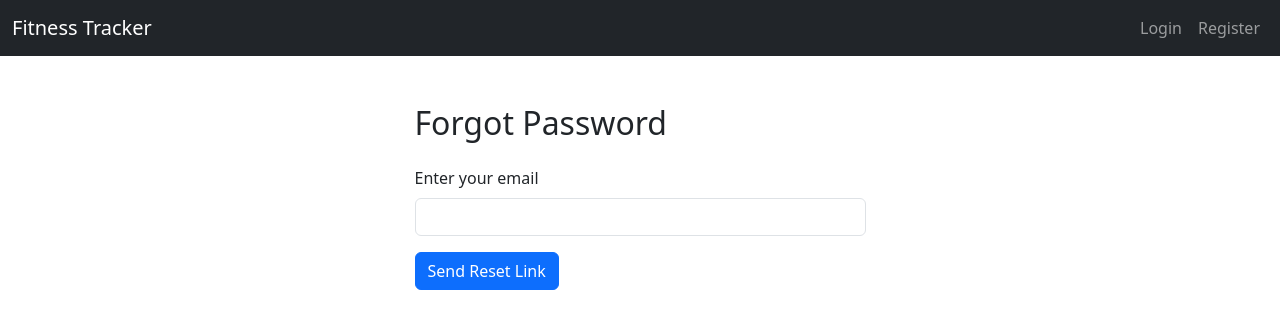
After one commit to ShianLiChen/LT-Fitness-Application, a Flask app: page /auth/forgot-password in a window 1280 px wide. The commit adds this page. Shown: the top 329 px of the page. Run offline with Flask 3, Linux system fonts and the light colour scheme.

Commit message:
Add forgot password functionality with email sending

```diff
--- a/requirements.txt
+++ b/requirements.txt
@@ -25,6 +25,8 @@ Flask==3.1.2
 Flask-Bcrypt==1.0.1
 flask-cors==6.0.1
 Flask-JWT-Extended==4.7.1
+Flask-Mail==0.10.0
+Flask-Mailman==1.1.1
 Flask-Migrate==4.1.0
 Flask-PyMongo==3.0.1
 Flask-SQLAlchemy==3.1.1
--- a/src/app.py
+++ b/src/app.py
@@ -9,6 +9,9 @@ from routes.user_routes import user_bp
 from routes.workout_routes import workout_bp
 from routes.recipe_routes import recipe_bp
 from routes.stats_routes import stats_bp
+
+from flask_mail import Mail
+from itsdangerous import URLSafeTimedSerializer
 
 # Flask-JWT-Extended
 from flask_jwt_extended import JWTManager
@@ -51,6 +54,13 @@ def create_app():
     def handle_invalid_token(err):
         return render_template("error.html", message="Invalid token. Please log in again."), 401
 
+    # Initialize Flask-Mail
+    mail = Mail(app)
+    app.mail = mail
+
+    # Token serializer
+    app.serializer = URLSafeTimedSerializer(app.config["SECRET_KEY"])
+
     return app
 
 app = create_app()
--- a/src/auth/auth_routes.py
+++ b/src/auth/auth_routes.py
@@ -1,11 +1,16 @@
 # auth/auth_routes.py
-from flask import Blueprint, request, jsonify, make_response
+from flask import Blueprint, request, jsonify, make_response, render_template
 from database import db
 from models.user import User
 from utils.password_utils import hash_password, verify_password
 from schemas.user_schema import UserSchema
 from marshmallow import ValidationError
 from auth.jwt_handler import csrf_protect
+import uuid
+from datetime import datetime, timedelta
+from flask import current_app
+from flask_mail import Message
+from models.password_reset_token import PasswordResetToken
 
 # Flask-JWT-Extended
 from flask_jwt_extended import (
@@ -156,3 +161,80 @@ def change_password():
     db.session.commit()
 
     return jsonify({"message": "Password changed successfully"})
+
+# --------------------
+# Forgot Password: Request Reset
+# --------------------
+@auth_bp.post("/forgot-password")
+def forgot_password():
+    data = request.get_json()
+    email = data.get("email")
+    if not email:
+        return jsonify({"error": "Email is required"}), 400
+
+    user = User.query.filter_by(email=email).first()
+    if not user:
+        # Don't reveal that email doesn't exist
+        return jsonify({"message": "If this email exists, a reset link has been sent"}), 200
+
+    # Generate token
+    token = str(uuid.uuid4())
+    expires_at = datetime.utcnow() + timedelta(hours=1)
+
+    reset_token = PasswordResetToken(user_id=user.id, token=token, expires_at=expires_at)
+    db.session.add(reset_token)
+    db.session.commit()
+
+    # Send email - change domain for actual deployment
+    reset_url = f"http://127.0.0.1:5000/auth/reset-password?token={token}"
+    msg = Message(
+        "Reset Your Password",
+        sender="cscifitnessproject@gmail.com",
+        recipients=[user.email]
+    )
+    msg.body = f"Click the link to reset your password:\n\n{reset_url}\n\nThis link expires in 1 hour."
+    current_app.mail.send(msg)
+
+    return jsonify({"message": "If this email exists, a reset link has been sent"}), 200
+
+
+# --------------------
+# Reset Password: Submit New Password
+# --------------------
+@auth_bp.post("/reset-password")
+def reset_password():
+    data = request.get_json()
+    token = data.get("token")
+    new_password = data.get("new_password")
+
+    if not token or not new_password:
+        return jsonify({"error": "Token and new password are required"}), 400
+
+    reset_token = PasswordResetToken.query.filter_by(token=token).first()
+
+    if not reset_token or reset_token.used or reset_token.expires_at < datetime.utcnow():
+        return jsonify({"error": "Token expired or invalid"}), 400
+
+    user = User.query.get(reset_token.user_id)
+    if not user:
+        return jsonify({"error": "User not found"}), 404
+
+    # Update password
+    user.password_hash = hash_password(new_password)
+    reset_token.used = True
+    db.session.commit()
+
+    return jsonify({"message": "Password has been reset successfully"}), 200
+
+# Show forgot password form
+@auth_bp.get("/forgot-password")
+def forgot_password_page():
+    return render_template("forgot_password.html")
+
+# Show reset password form
+@auth_bp.get("/reset-password")
+def reset_password_page():
+    token = request.args.get("token")
+    if not token:
+        return "Invalid reset link", 400
+    return render_template("reset_password.html", token=token)
--- a/src/models/user.py
+++ b/src/models/user.py
@@ -17,7 +17,7 @@ class User(db.Model):
     # inside User class
     workouts = db.relationship("Workout", back_populates="user", cascade="all, delete-orphan")
     recipes = db.relationship("Recipe", back_populates="user", cascade="all, delete-orphan")
-
+    reset_tokens = db.relationship("PasswordResetToken", back_populates="user", cascade="all, delete-orphan")
 
     def to_dict(self):
         return {
--- /dev/null
+++ b/templates/forgot_password.html
@@ -0,0 +1,37 @@
+{% extends "base.html" %}
+{% block content %}
+<div class="row justify-content-center">
+    <div class="col-md-5">
+        <h2 class="mb-4">Forgot Password</h2>
+        <form id="forgotPasswordForm">
+            <div class="mb-3">
+                <label for="email" class="form-label">Enter your email</label>
+                <input type="email" class="form-control" id="email" required>
+            </div>
+            <button type="submit" class="btn btn-primary">Send Reset Link</button>
+        </form>
+        <div id="forgotMessage" class="mt-3"></div>
+    </div>
+</div>
+
+<script>
+document.getElementById('forgotPasswordForm').addEventListener('submit', async function(e){
+    e.preventDefault();
+    const email = document.getElementById('email').value;
+    const res = await fetch('/auth/forgot-password', {
+        method: 'POST',
+        headers: {'Content-Type': 'application/json'},
+        body: JSON.stringify({email})
+    });
+    const data = await res.json();
+    const msgDiv = document.getElementById('forgotMessage');
+    if(res.ok){
+        msgDiv.className = 'alert alert-success';
+        msgDiv.innerText = data.message;
+    } else {
+        msgDiv.className = 'alert alert-danger';
+        msgDiv.innerText = data.error || 'Something went wrong';
+    }
+});
+</script>
+{% endblock %}
--- a/templates/login.html
+++ b/templates/login.html
@@ -14,6 +14,7 @@
             </div>
             <button type="submit" class="btn btn-primary">Login</button>
         </form>
+        <p class="mt-2"><a href="/auth/forgot-password">Forgot your password?</a></p>
         <p class="mt-3">Don't have an account? <a href="/register">Register here</a></p>
         <div id="loginMessage" class="mt-2"></div>
     </div>
```
Also changed, not shown: src/config.py (+16 -0 lines), src/models/password_reset_token.py (added, +14 -0 lines), templates/reset_password.html (added, +65 -0 lines).
